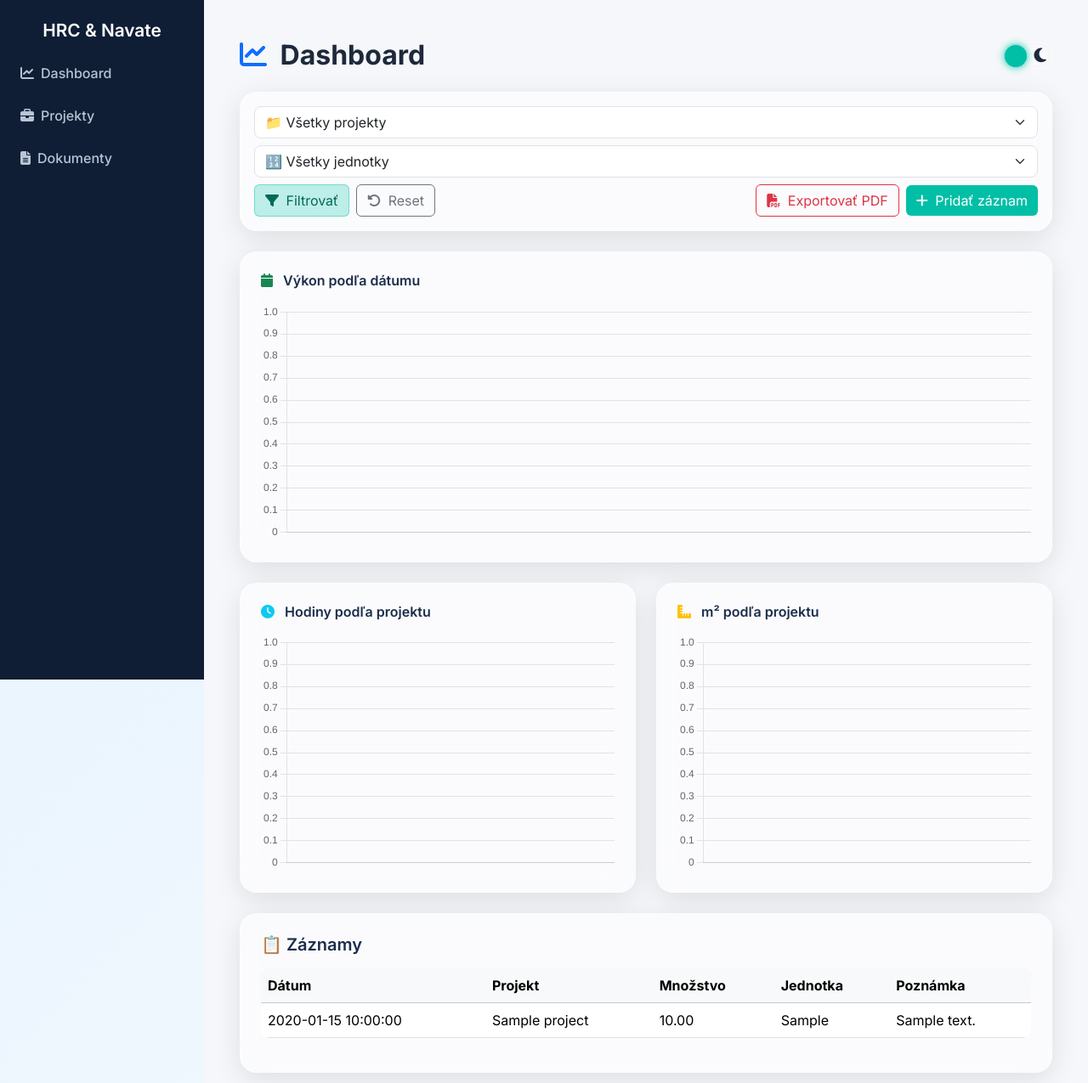
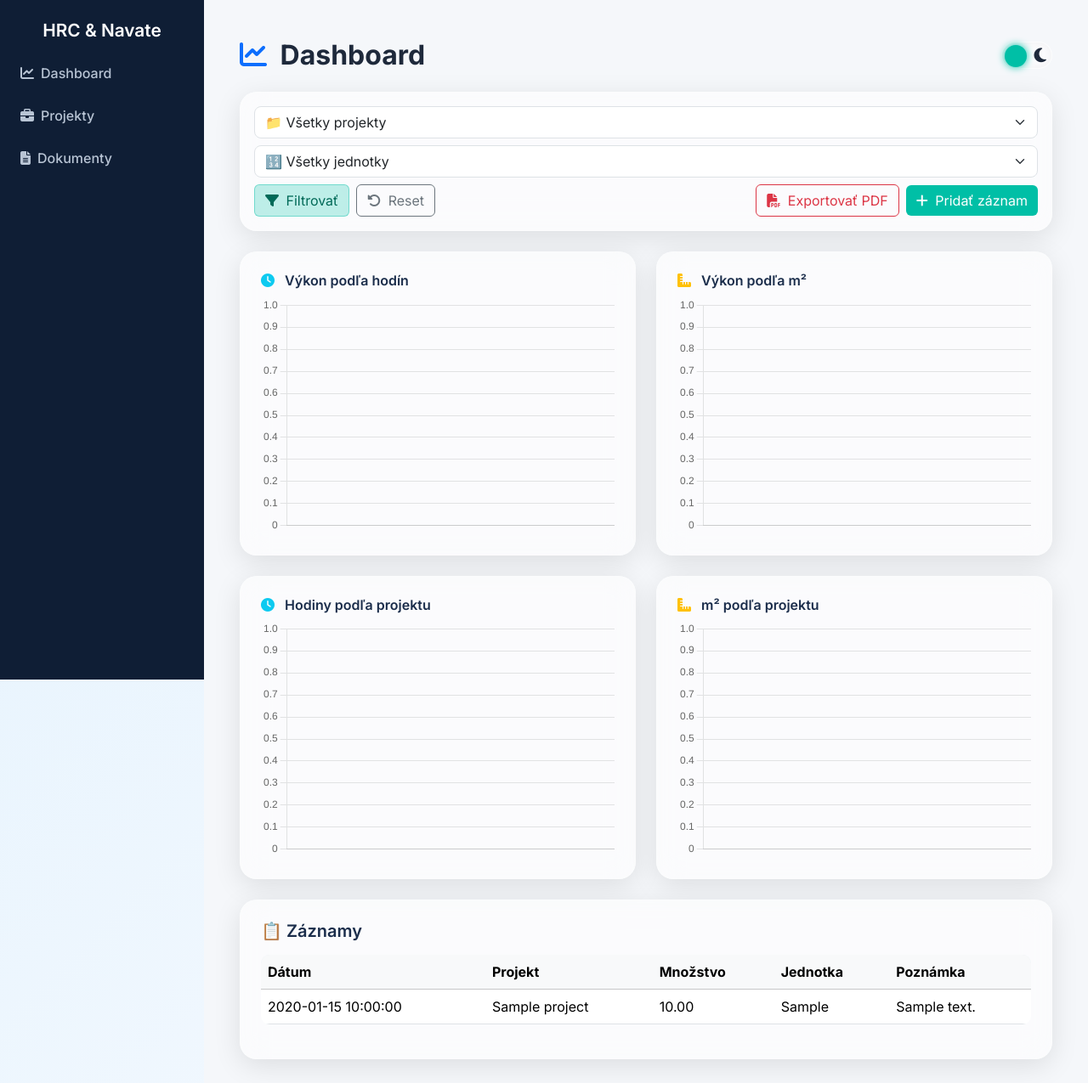
Before and after one commit to matejva/test, a Python web app: template templates/dashboard.html in a window 1280 px wide. Shown: the top 1275 px of the page at 85% size. Run offline with Jinja, Linux system fonts and the light colour scheme; the template is opened without the code that fills it: most values are stand-ins (such as "Sample title", 1, 10 or a date in 2020).

Commit message:
Update dashboard.html

```diff
--- a/templates/dashboard.html
+++ b/templates/dashboard.html
@@ -188,23 +188,33 @@ body.dark-mode .btn-glass {
 
   <!-- Charts -->
  <div class="row g-4 mb-4">
-    <div class="col-lg-12">
+  <div class="col-lg-6">
     <div class="glass-card p-4">
-        <h6 class="fw-semibold mb-3">
-          <i class="fa fa-calendar text-success me-2"></i> Výkon podľa dátumu
-        </h6>
-        <div style="height: 280px;">
-          <canvas id="dateChart"
-            data-labels='{{ chart_labels|tojson }}'
-            data-values='{{ chart_values|tojson }}'></canvas>
+      <h6><i class="fa fa-clock text-info me-2"></i> Výkon podľa hodín</h6>
+      <div style="height:280px;">
+        <canvas id="hoursDateChart"
+          data-labels='{{ chart_labels_hours|tojson }}'
+          data-values='{{ chart_values_hours|tojson }}'></canvas>
+      </div>
+    </div>
+  </div>
+  <div class="col-lg-6">
+    <div class="glass-card p-4">
+      <h6><i class="fa fa-ruler-combined text-warning me-2"></i> Výkon podľa m²</h6>
+      <div style="height:280px;">
+        <canvas id="m2DateChart"
+          data-labels='{{ chart_labels_m2|tojson }}'
+          data-values='{{ chart_values_m2|tojson }}'></canvas>
+      </div>
     </div>
   </div>
 </div>
 
+<div class="row g-4 mb-4">
   <div class="col-lg-6">
     <div class="glass-card p-4">
-        <h6 class="fw-semibold mb-3"><i class="fa fa-clock text-info me-2"></i> Hodiny podľa projektu</h6>
-        <div style="height: 280px;">
+      <h6><i class="fa fa-clock text-info me-2"></i> Hodiny podľa projektu</h6>
+      <div style="height:280px;">
         <canvas id="hoursChart"
           data-labels='{{ hours_labels|tojson }}'
           data-values='{{ hours_values|tojson }}'></canvas>
@@ -213,8 +223,8 @@ body.dark-mode .btn-glass {
   </div>
   <div class="col-lg-6">
     <div class="glass-card p-4">
-        <h6 class="fw-semibold mb-3"><i class="fa fa-ruler-combined text-warning me-2"></i> m² podľa projektu</h6>
-        <div style="height: 280px;">
+      <h6><i class="fa fa-ruler-combined text-warning me-2"></i> m² podľa projektu</h6>
+      <div style="height:280px;">
         <canvas id="m2Chart"
           data-labels='{{ m2_labels|tojson }}'
           data-values='{{ m2_values|tojson }}'></canvas>
@@ -376,6 +386,8 @@ document.addEventListener("DOMContentLoaded", () => {
   makeChart("dateChart", "line", "#00bfa6", true);
   makeChart("hoursChart", "bar", "#00bfa6");
   makeChart("m2Chart", "bar", "#ffca28");
+  makeChart("hoursDateChart", "line", "#00bfa6", true);
+  makeChart("m2DateChart", "line", "#ffca28", true);
 });
 </script>
 
```
Lines whose indentation alone changed are shown as unchanged.
